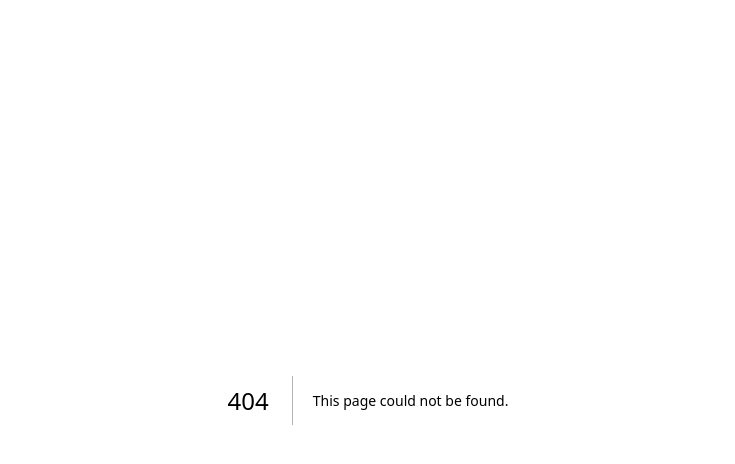
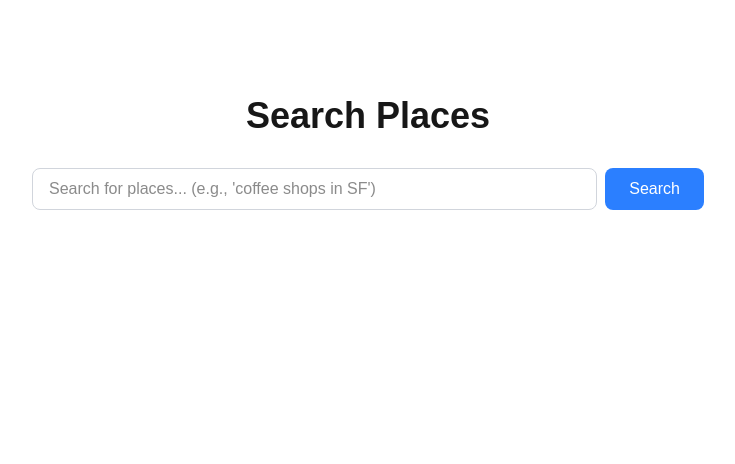
Before and after one commit to its-here-app/here-demo, a Next.js app: page /search in a window 1280 px wide. Before the commit this address had no page. Shown: the top 464 px of the page, without its empty margins (272-1007 px from the left). Built offline with nearby package versions, Linux system fonts and the light colour scheme.

Commit message:
Search for spots

```diff
--- a/package.json
+++ b/package.json
@@ -9,6 +9,7 @@
     "lint": "eslint"
   },
   "dependencies": {
+    "@googlemaps/google-maps-services-js": "^3.4.2",
     "next": "^16.1.6",
     "pg": "^8.18.0",
     "react": "19.2.3",
--- /dev/null
+++ b/src/app/api/spots/search/route.ts
@@ -0,0 +1,43 @@
+import { NextRequest, NextResponse } from "next/server";
+import { Client } from "@googlemaps/google-maps-services-js";
+
+const client = new Client({});
+
+export async function GET(request: NextRequest) {
+  try {
+    const searchParams = request.nextUrl.searchParams;
+    const query = searchParams.get("query");
+
+    if (!query) {
+      return NextResponse.json(
+        { error: "Query parameter is required" },
+        { status: 400 }
+      );
+    }
+
+    const response = await client.textSearch({
+      params: {
+        query,
+        key: process.env.GOOGLE_PLACES_API_KEY!,
+      },
+    });
+
+    // Format the results
+    const places = response.data.results.map((place) => ({
+      spot_id: place.place_id,
+      name: place.name,
+      address: place.formatted_address,
+      rating: place.rating,
+      types: place.types,
+      photos: place.photos?.map((photo) => photo.photo_reference),
+    }));
+
+    return NextResponse.json({ places });
+  } catch (error) {
+    console.error("Google Places API error:", error);
+    return NextResponse.json(
+      { error: "Failed to search places" },
+      { status: 500 }
+    );
+  }
+}
--- /dev/null
+++ b/src/app/search/page.tsx
@@ -0,0 +1,10 @@
+import SpotSearch from "@/components/SpotSearch";
+
+export default function SearchPage() {
+  return (
+    <main className="flex min-h-screen flex-col items-center p-24">
+      <h1 className="text-4xl font-bold mb-8">Search Places</h1>
+      <SpotSearch />
+    </main>
+  );
+}
--- /dev/null
+++ b/src/components/SpotSearch.tsx
@@ -0,0 +1,105 @@
+"use client";
+
+import { useState } from "react";
+
+interface Spot {
+  spot_id: string;
+  name: string;
+  address: string;
+  rating?: number;
+  types?: string[];
+}
+
+export default function SpotSearch() {
+  const [query, setQuery] = useState("");
+  const [spots, setSpots] = useState<Spot[]>([]);
+  const [loading, setLoading] = useState(false);
+  const [error, setError] = useState("");
+
+  async function handleSearch(e: React.FormEvent) {
+    e.preventDefault();
+
+    if (!query.trim()) return;
+
+    setLoading(true);
+    setError("");
+
+    try {
+      const response = await fetch(
+        `/api/spots/search?query=${encodeURIComponent(query)}`
+      );
+
+      if (!response.ok) {
+        throw new Error("Failed to search spots");
+      }
+
+      const data = await response.json();
+      setSpots(data.places);
+    } catch (err) {
+      setError(err instanceof Error ? err.message : "Something went wrong");
+      setSpots([]);
+    } finally {
+      setLoading(false);
+    }
+  }
+
+  return (
+    <div className="w-full max-w-2xl mx-auto">
+      <form onSubmit={handleSearch} className="mb-6">
+        <div className="flex gap-2">
+          <input
+            type="text"
+            value={query}
+            onChange={(e) => setQuery(e.target.value)}
+            placeholder="Search for places... (e.g., 'coffee shops in SF')"
+            className="flex-1 px-4 py-2 border border-gray-300 rounded-lg focus:ring-2 focus:ring-blue-500 focus:border-transparent"
+          />
+          <button
+            type="submit"
+            disabled={loading}
+            className="px-6 py-2 bg-blue-500 text-white rounded-lg hover:bg-blue-600 disabled:bg-gray-400 disabled:cursor-not-allowed"
+          >
+            {loading ? "Searching..." : "Search"}
+          </button>
+        </div>
+      </form>
+
+      {error && (
+        <div className="p-3 mb-4 bg-red-100 border border-red-400 text-red-700 rounded">
+          {error}
+        </div>
+      )}
+
+      {spots.length > 0 && (
+        <div className="space-y-4">
+          <h2 className="text-xl font-semibold">Results ({spots.length})</h2>
+          {spots.map((spot) => (
+            <div
+              key={spot.spot_id}
+              className="p-4 border border-gray-200 rounded-lg hover:shadow-md transition-shadow"
+            >
+              <h3 className="text-lg font-semibold">{spot.name}</h3>
+              <p className="text-gray-600">{spot.address}</p>
+              {spot.rating && (
+                <p className="text-sm text-yellow-600 mt-1">
+                  ⭐ {spot.rating} / 5
+                </p>
+              )}
+              {spot.types && (
+                <p className="text-xs text-gray-400 mt-1">
+                  {spot.types.slice(0, 3).join(", ")}
+                </p>
+              )}
+            </div>
+          ))}
+        </div>
+      )}
+
+      {!loading && spots.length === 0 && query && (
+        <p className="text-gray-500 text-center">
+          No results found. Try a different search.
+        </p>
+      )}
+    </div>
+  );
+}
```
Also changed, not shown: 1 other file (tests, documents, lock files or other folders).
